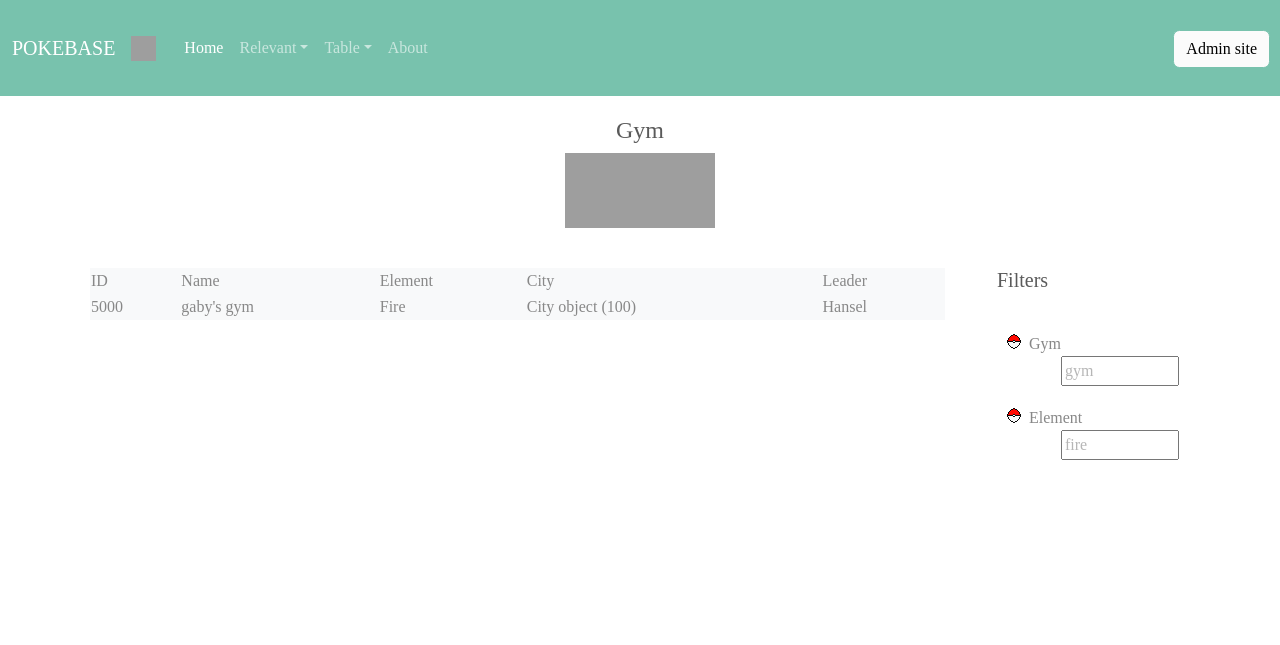
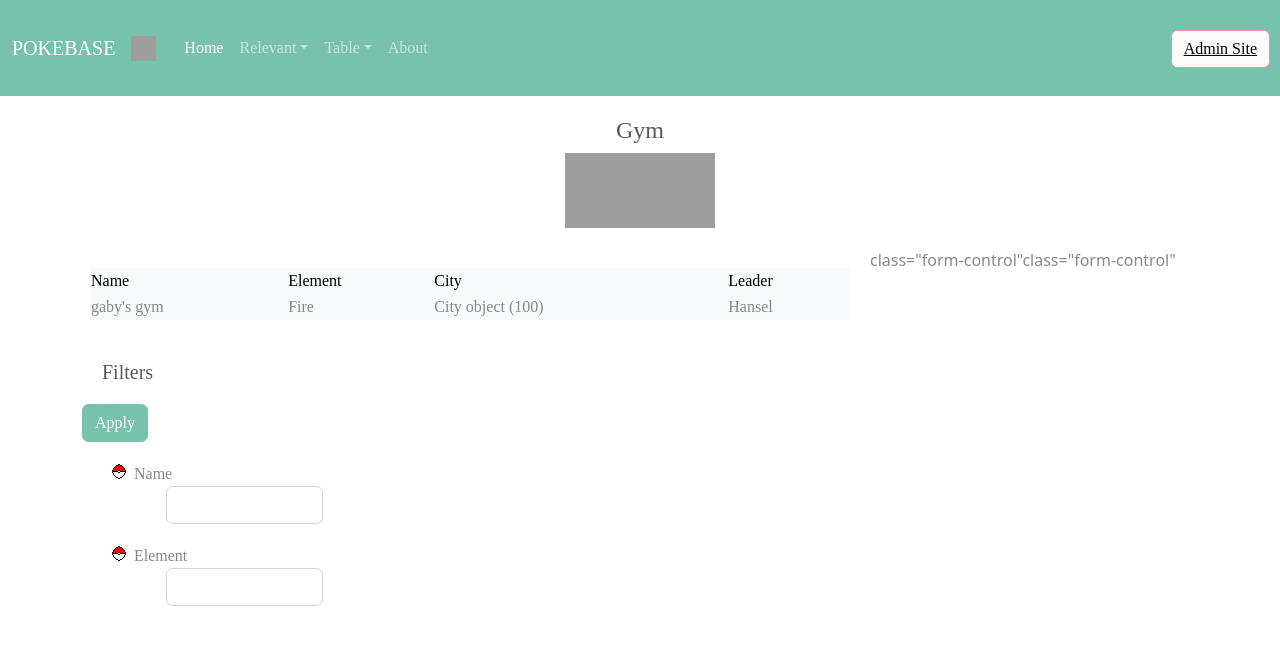
Before and after one commit to karlosA99/pokemon_data-base, a Django app: page /gym/ in a window 1280 px wide. Shown: the top 645 px of the page. Run offline with Django 4.2, Linux system fonts and the light colour scheme; data comes from the database, SQL or seed files in the repository; some libraries are stand-ins or nearby versions; grey boxes are pictures that could not be loaded.

Commit message:
gym filters done

```diff
--- a/pokemon/templates/gym/gym.html
+++ b/pokemon/templates/gym/gym.html
@@ -1,6 +1,7 @@
 {% load static %}
 <!DOCTYPE html>
 <html lang="en">
+
 <head>
 
   {% block extrahead %}
@@ -13,6 +14,7 @@
   <link rel="stylesheet" href="{% static 'css/bootstrap.min (2).css' %}">
   <title>{% block title %} Gym {% endblock %}</title>
 </head>
+
 <body>
 
 
@@ -21,12 +23,15 @@
   <nav class="navbar navbar-expand-lg navbar-dark bg-primary">
     <div class="container-fluid poke">
       <a class="navbar-brand" href="#">POKEBASE</a>
-        <button class="navbar-toggler" type="button" data-bs-toggle="collapse" data-bs-target="#navbarColor01" aria-controls="navbarColor01" aria-expanded="false" aria-label="Toggle navigation">
+      <button class="navbar-toggler" type="button" data-bs-toggle="collapse" data-bs-target="#navbarColor01"
+        aria-controls="navbarColor01" aria-expanded="false" aria-label="Toggle navigation">
         <span class="navbar-toggler-icon"></span>
       </button>
 
       <div>
-        <img src="https://external-content.duckduckgo.com/iu/?u=https%3A%2F%2Ftse1.mm.bing.net%2Fth%3Fid%3DOIP.jL4cCeS23Oc4jFYrK-bjiwHaHa%26pid%3DApi&f=1 "width = "25" height = "25">
+        <img
+          src="https://external-content.duckduckgo.com/iu/?u=https%3A%2F%2Ftse1.mm.bing.net%2Fth%3Fid%3DOIP.jL4cCeS23Oc4jFYrK-bjiwHaHa%26pid%3DApi&f=1 "
+          width="25" height="25">
       </div>
 
       <div class="collapse navbar-collapse marg" id="navbarColor01">
@@ -38,7 +43,8 @@
           </li>
 
           <li class="nav-item dropdown">
-              <a class="nav-link dropdown-toggle" id="dropdownMenuLink" data-bs-toggle="dropdown" href="#" role="button" aria-haspopup="true" aria-expanded="false">Relevant</a>
+            <a class="nav-link dropdown-toggle" id="dropdownMenuLink" data-bs-toggle="dropdown" href="#" role="button"
+              aria-haspopup="true" aria-expanded="false">Relevant</a>
             <!-- <div class="Table"> -->
             <div class="dropdown-menu" aria-labelledby="navbarDropdown">
               <a class="dropdown-item" href="{% url 'citizen' %}">citizen</a>
@@ -68,13 +74,13 @@
             <a class="nav-link" href="about">About</a>
           </li>
           <li style="position: absolute; top: 30px; right: 10px;">
-            <div  class="btn-group-vertical">
-              <button type="button" style="color: black ; background-color:rgb(251, 251, 251);" class="btn btn-primary poke">Admin site</button>
+            <div class="btn-group-vertical">
+              <div class="btn btn-secondary" style="background-color:rgb(251, 251, 251)">
+                <a class="poke" style="color: black;" href="../admin/">Admin Site</a>
+              </div>
             </div>
           </li>
-
         </ul>
-        </div>
       </div>
   </nav>
 
@@ -83,16 +89,17 @@
 
   <div class="marg" align="center">
     <h4 class="poke">Gym</h4>
-    <img src="https://external-content.duckduckgo.com/iu/?u=https%3A%2F%2Ftse3.mm.bing.net%2Fth%3Fid%3DOIP.8xZZvRJm3bQ2w0c5P0JuEgHaEK%26pid%3DApi&f=1"width = "150" height = "75" >
+    <img
+      src="https://external-content.duckduckgo.com/iu/?u=https%3A%2F%2Ftse3.mm.bing.net%2Fth%3Fid%3DOIP.8xZZvRJm3bQ2w0c5P0JuEgHaEK%26pid%3DApi&f=1"
+      width="150" height="75">
   </div>
 
-<div id="customlay" class="container" >
-<div  class="row align-items-start">
-  <table class="col-9 bg-light poke marg">
+  <div id="customlay" class="container">
+    <div class="row align-items-start">
+      <table class="col-8 bg-light poke marg">
         <thead>
 
           <tr>
-			<td>ID</td>
             <td>Name</td>
             <td>Element</td>
             <td>City</td>
@@ -104,7 +111,6 @@
           {% if object_list %}
           {% for object in object_list %}
           <tr>
-			<td>{{ object.id_Gym }}</td>
             <td>{{ object.name }}</td>
             <td>{{ object.element_name}}</td>
             <td>{{ object.id_City}}</td>
@@ -112,38 +118,44 @@
           </tr>
           {% endfor %}
           {% else %}
-		<div  class="alert alert-dismissible alert-danger">
-      <button type="button" style="float: right;" class="btn-close" onclick="exit()" data-bs-dismiss="alert"></button>
-        <strong>Oh snap!</strong> We don't have any information about it. If you are admin, try insert some info <a href="../citizen/">here</a>.
+          <div class="alert alert-dismissible alert-danger">
+            <button type="button" style="float: right;" class="btn-close" onclick="exit()"
+              data-bs-dismiss="alert"></button>
+            <strong>Oh snap!</strong> We don't have any information about it. If you are admin, try insert some info <a
+              href="../admin/">here</a>.
           </div>
           {% endif %}
         </tbody>
       </table>
-
-<div class="col-2 filters">
+class="form-control"class="form-control"
+      <div class="col-3 filters">
+        <form action="/gym/" method="get" id="filter">
           <div class="row">
-
+            <div class="column">
               <h5 class="poke marg">Filters</h5>
+            </div>
+            <div class="column">
+              <button type="submit" class="btn btn-primary poke">Apply</button>
+            </div>
           </div>
 
           <div class="row">
             <div id="barra-lateral">
               <ul>
-    <li class="sub-menu poke marg">Gym</a>
+                <li class="sub-menu poke marg">Name</a>
                   <ul>
                     <li>
-          <form>
-            <input type="text" size="10" maxlength="20" placeholder="gym">
-          </form>
+                     <input type="text" class="form-control" size="10" maxlength="20" name="gym_name">
+
                     </li>
                   </ul>
                 </li>
                 <li class="sub-menu poke marg">Element</a>
                   <ul>
                     <li>
-          <form>
-            <input type="text" size="10" maxlength="20" placeholder="fire">
-          </form>
+
+                        <input type="text" class="form-control" size="10" maxlength="20" name="element">
+
                     </li>
                   </ul>
                 </li>
@@ -151,44 +163,47 @@
               </li>
             </div>
           </div>
-</div>
+      </form>
     </div>
 
     <style>
       @font-face {
-        font-family:'Pokemon Classic';
+        font-family: 'Pokemon Classic';
         src: local('Pokemon Classic'),
           local('Pokemon-Classic');
       }
 
-      .poke{
+      .poke {
         font-family: 'Pokemon Classic';
       }
 
-      .marg{
+      .marg {
         margin: 20px;
       }
 
-    .f-size{
-      font-size:10px
+      .f-size {
+        font-size: 10px
       }
 
-.dropdown-item:hover{
-        background-color:#5a5a5a;
+      .dropdown-item:hover {
+        background-color: #5a5a5a;
       }
-    .filters li{
+
+      .filters li {
         list-style-image: url("../../static/img/pokeball.ico");
       }
-      li ul li{
-        list-style:none !important;
+
+      li ul li {
+        list-style: none !important;
       }
 
-     .alert-danger{
+      .alert-danger {
         background-color: rgba(241, 0, 0, 0.707);
       }
 
-       input::placeholder{
-      color: rgba(87, 87, 87, 0.437) ;
+
+      thead td {
+        color: black;
       }
     </style>
 
@@ -197,12 +212,19 @@
     {% endblock %}
 
 
-<script src="https://code.jquery.com/jquery-3.2.1.slim.min.js" integrity="sha384-KJ3o2DKtIkvYIK3UENzmM7KCkRr/rE9/Qpg6aAZGJwFDMVNA/GpGFF93hXpG5KkN" crossorigin="anonymous"></script>
-<script src="https://cdnjs.cloudflare.com/ajax/libs/popper.js/1.11.0/umd/popper.min.js" integrity="sha384-b/U6ypiBEHpOf/4+1nzFpr53nxSS+GLCkfwBdFNTxtclqqenISfwAzpKaMNFNmj4" crossorigin="anonymous"></script>
-<script src="https://maxcdn.bootstrapcdn.com/bootstrap/4.0.0-beta/js/bootstrap.min.js" integrity="sha384-h0AbiXch4ZDo7tp9hKZ4TsHbi047NrKGLO3SEJAg45jXxnGIfYzk4Si90RDIqNm1" crossorigin="anonymous"></script>
+    <script src="https://code.jquery.com/jquery-3.2.1.slim.min.js"
+      integrity="sha384-KJ3o2DKtIkvYIK3UENzmM7KCkRr/rE9/Qpg6aAZGJwFDMVNA/GpGFF93hXpG5KkN"
+      crossorigin="anonymous"></script>
+    <script src="https://cdnjs.cloudflare.com/ajax/libs/popper.js/1.11.0/umd/popper.min.js"
+      integrity="sha384-b/U6ypiBEHpOf/4+1nzFpr53nxSS+GLCkfwBdFNTxtclqqenISfwAzpKaMNFNmj4"
+      crossorigin="anonymous"></script>
+    <script src="https://maxcdn.bootstrapcdn.com/bootstrap/4.0.0-beta/js/bootstrap.min.js"
+      integrity="sha384-h0AbiXch4ZDo7tp9hKZ4TsHbi047NrKGLO3SEJAg45jXxnGIfYzk4Si90RDIqNm1"
+      crossorigin="anonymous"></script>
     <script src="{% static 'js/bootstrap.min (2).js' %}"></script>
     <script src="{% static 'js/exit.js' %}"></script>
     <script src="https://cdn.jsdelivr.net/npm/bootstrap@5.1.3/dist/js/bootstrap.bundle.min.js"></script>
 
 </body>
+
 </html>
```
Lines whose indentation alone changed are shown as unchanged.
